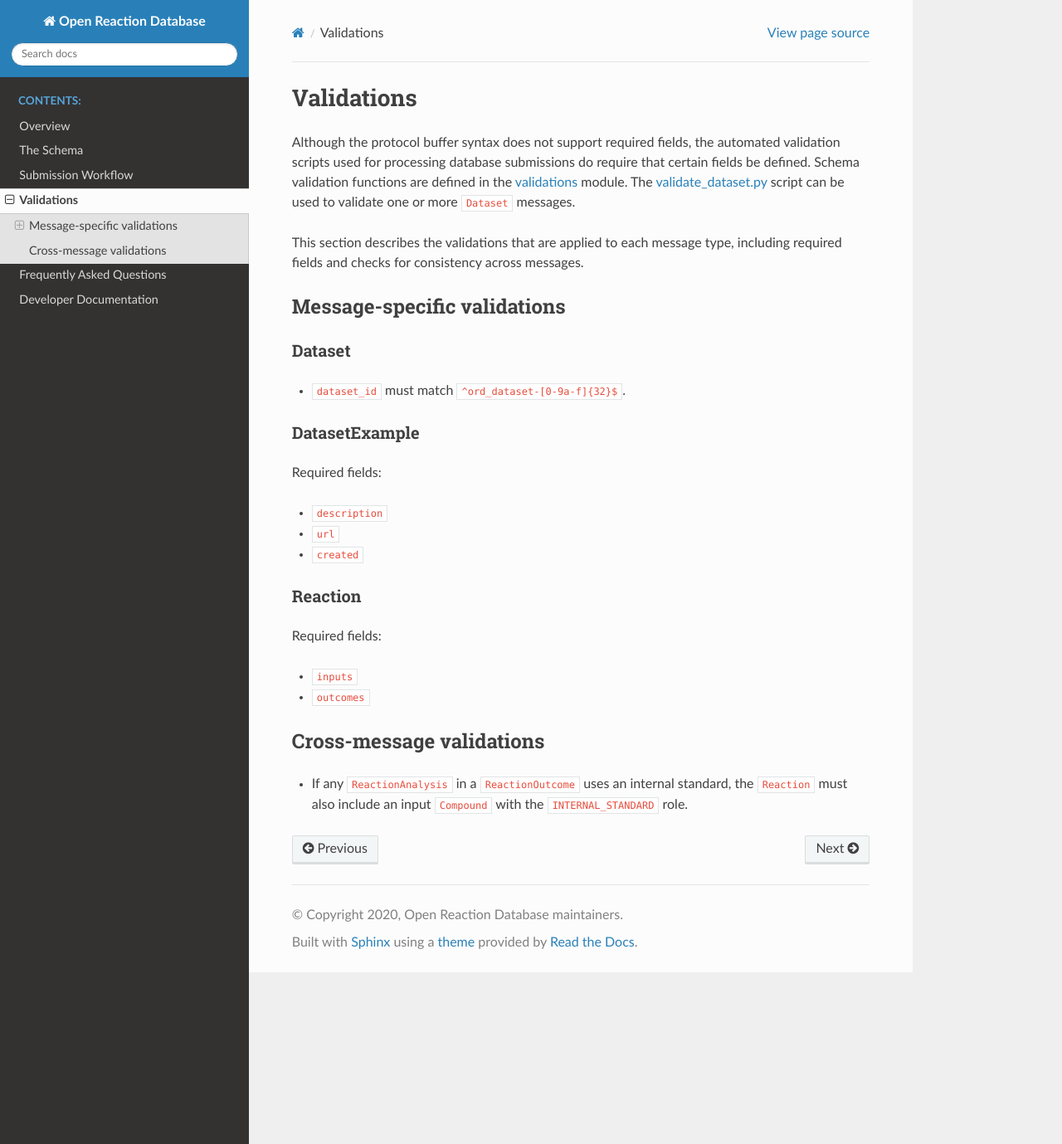
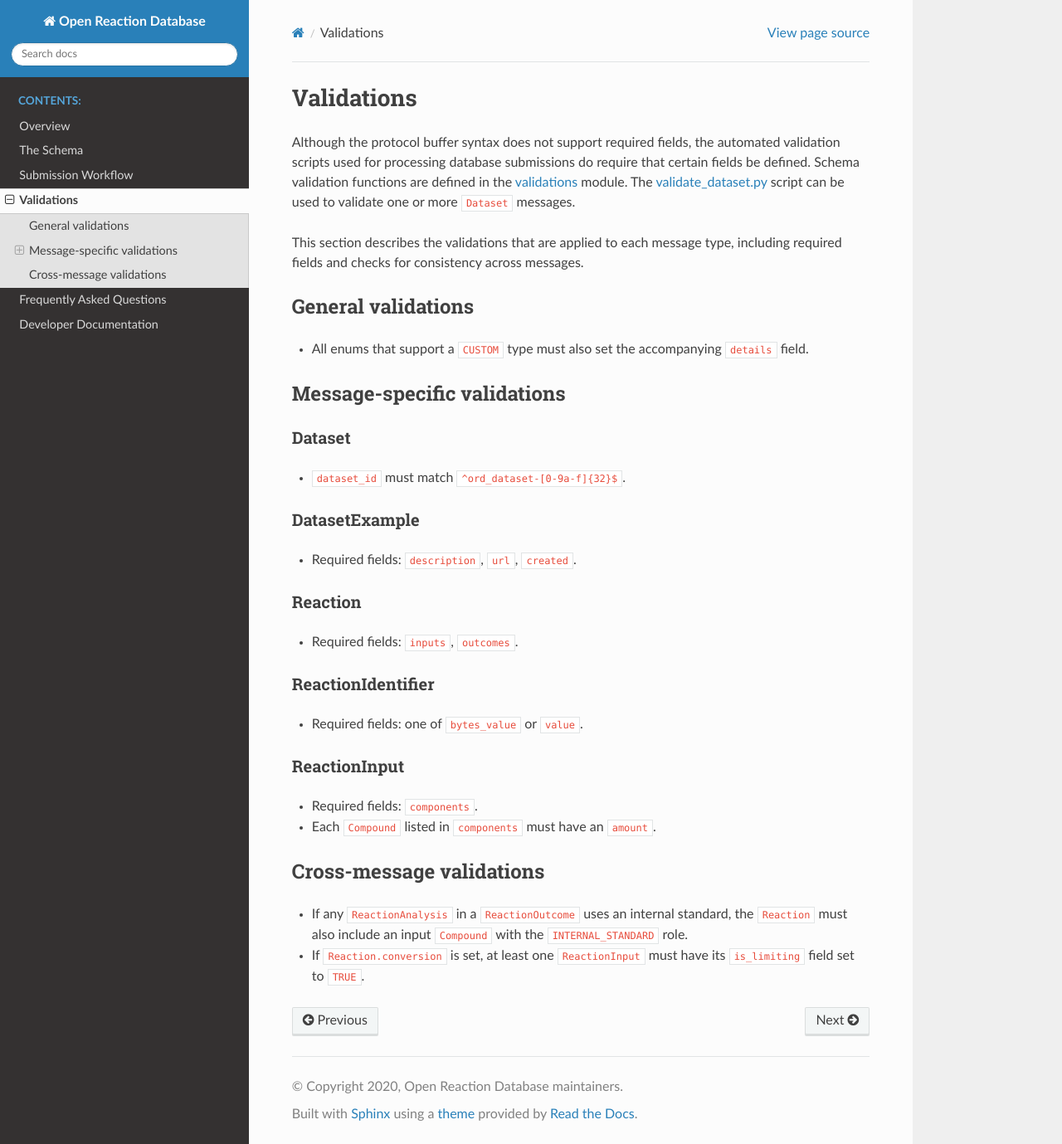
Before and after one commit to open-reaction-database/ord-schema, a Sphinx documentation site: the page built from docs/validations.md, in a window 1280 px wide and 1379 px high. Shown: the whole window at 83% size. Built offline with Sphinx 7.4.7 and the Read the Docs theme 2.0.0, drawn with Linux system fonts in a browser that asks for light colours.

Commit message:
reformat required

```diff
--- a/docs/validations.md
+++ b/docs/validations.md
@@ -10,6 +10,11 @@ can be used to validate one or more `Dataset` messages.
 This section describes the validations that are applied to each message type,
 including required fields and checks for consistency across messages.
 
+## General validations
+
+* All enums that support a `CUSTOM` type must also set the accompanying
+  `details` field.
+
 ## Message-specific validations
 
 ### Dataset
@@ -18,21 +23,25 @@ including required fields and checks for consistency across messages.
 
 ### DatasetExample
 
-Required fields:
-
-* `description`
-* `url`
-* `created`
+* Required fields: `description`, `url`, `created`.
 
 ### Reaction
 
-Required fields:
+* Required fields: `inputs`, `outcomes`.
 
-* `inputs`
-* `outcomes`
+### ReactionIdentifier
+
+* Required fields: one of `bytes_value` or `value`.
+
+### ReactionInput
+
+* Required fields: `components`.
+* Each `Compound` listed in `components` must have an `amount`.
 
 ## Cross-message validations
 
 * If any `ReactionAnalysis` in a `ReactionOutcome` uses an internal standard,
   the `Reaction` must also include an input `Compound` with the
   `INTERNAL_STANDARD` role.
+* If `Reaction.conversion` is set, at least one `ReactionInput` must have its
+  `is_limiting` field set to `TRUE`.
```
